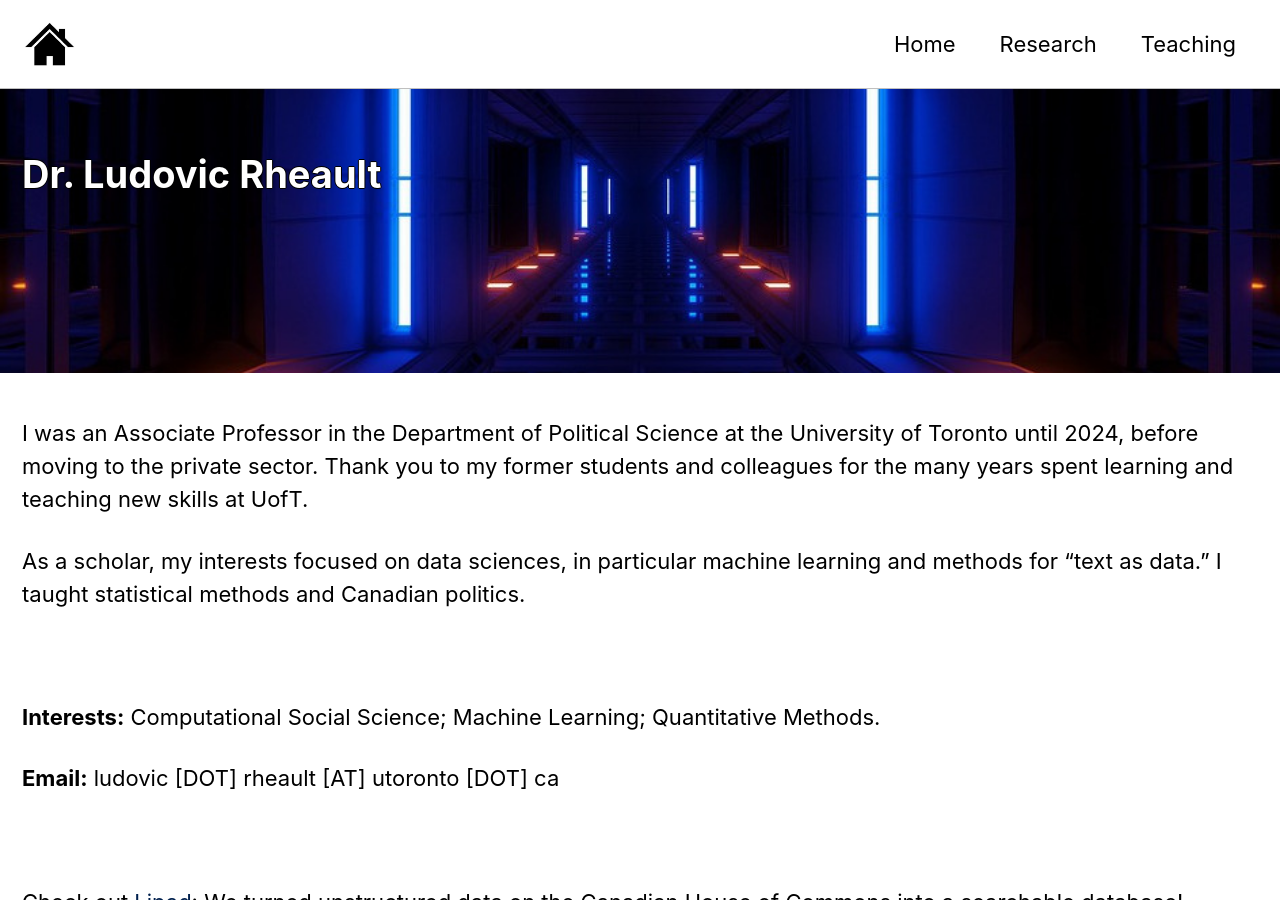
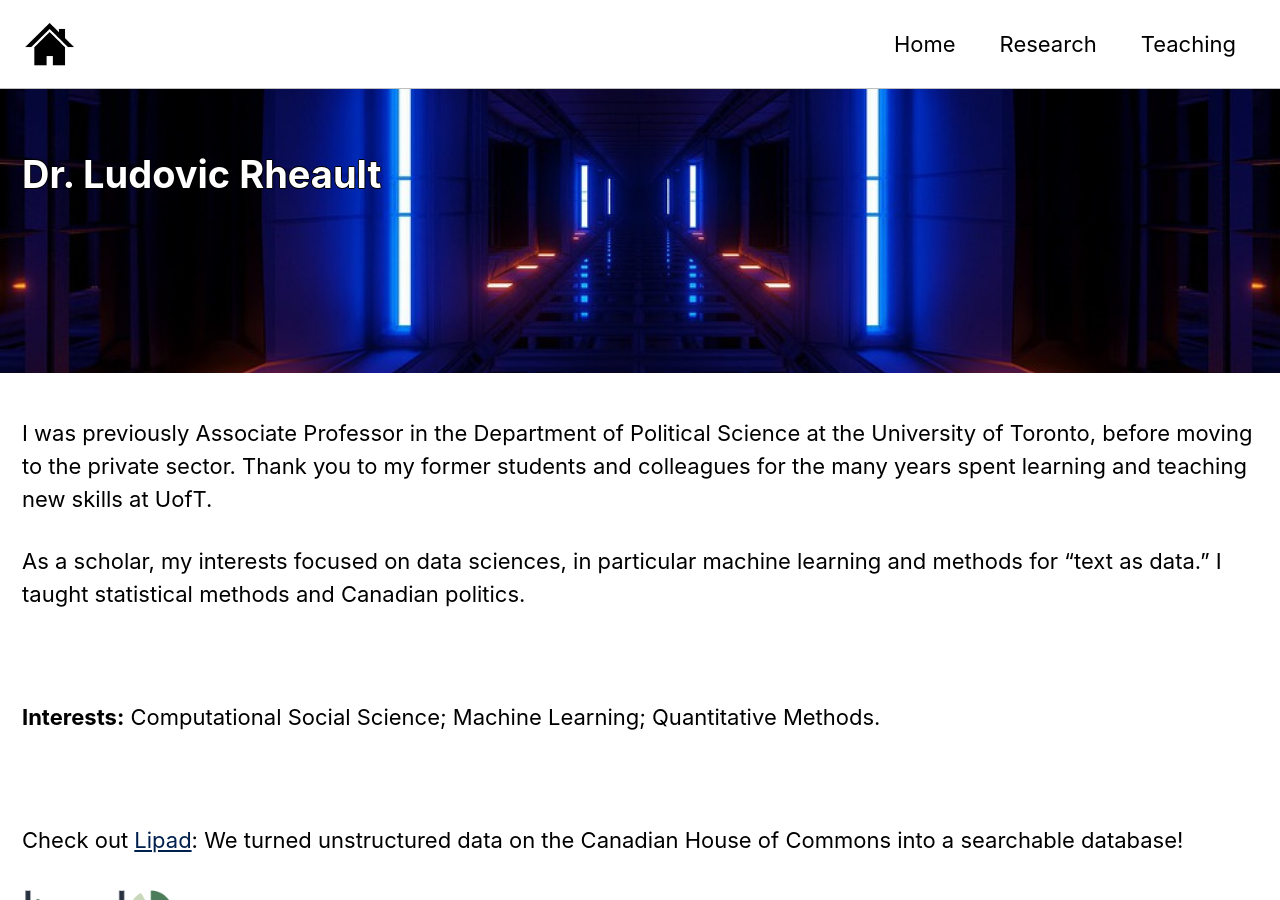
Before and after one commit to lrheault/lrheault.github.io, a Jekyll site: the page built from _pages/home.md, in a window 1280 px wide and 900 px high. Built offline with Jekyll 4.4.1, drawn with Linux system fonts in a browser that asks for light colours; cached includes are drawn as plain includes; nearby versions of some CDN libraries.

Commit message:
Update home.md

```diff
--- a/_pages/home.md
+++ b/_pages/home.md
@@ -7,15 +7,13 @@ header:
 excerpt: <br/>
 ---
 
-I was an Associate Professor in the Department of Political Science at the University of Toronto until 2024, before moving to the private sector. Thank you to my former students and colleagues for the many years spent learning and teaching new skills at UofT.
+I was previously Associate Professor in the Department of Political Science at the University of Toronto, before moving to the private sector. Thank you to my former students and colleagues for the many years spent learning and teaching new skills at UofT.
 
 As a scholar, my interests focused on data sciences, in particular machine learning and methods for "text as data." I taught statistical methods and Canadian politics.
 
 <br/>
 
 **Interests:** Computational Social Science; Machine Learning; Quantitative Methods.
-
-**Email:** ludovic \[DOT\] rheault \[AT\] utoronto \[DOT\] ca
 
 <br/>
 
```
